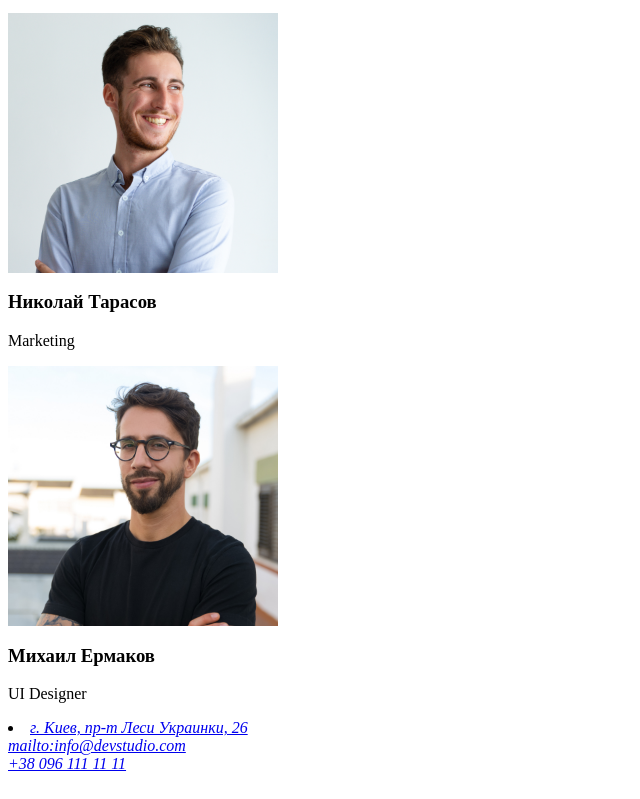
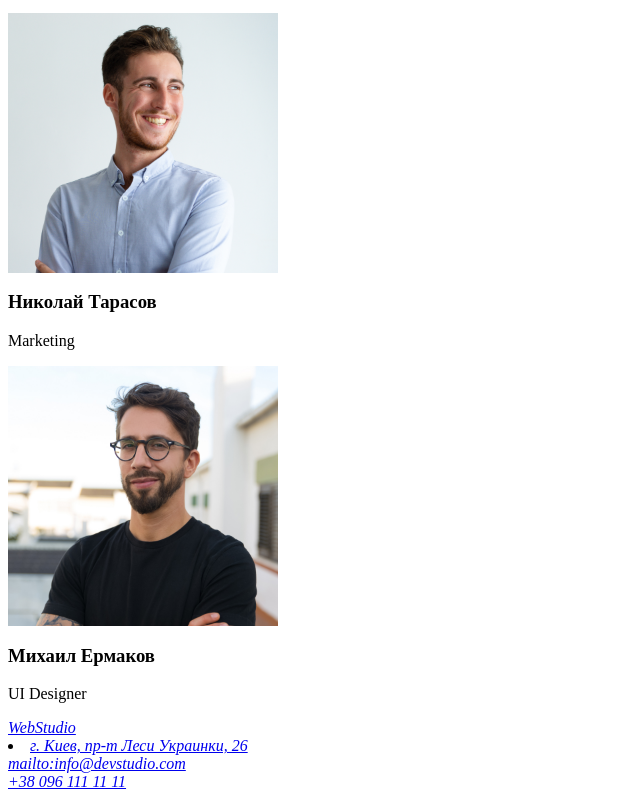
Before and after one commit to Svetlana493/goit-markup-hw-01, a plain HTML site: page index.html in a window 1280 px wide. Shown: the part 1701-2500 px from the top of the page, without its empty margins (0-640 px from the left). Drawn offline with Linux system fonts and the light colour scheme.

Commit message:
виправлення

```diff
--- a/index.html
+++ b/index.html
@@ -88,6 +88,7 @@ nes (96 sloc) 2.88 KB
         <!-- Адрес-->
         <footer>
             <address>
+                <a href="./"> WebStudio </a> <br>
                     <li>
                         <a  href="https://www.google.com/maps/place/%D0%B1%D1%83%D0%BB%D1%8C%D0%B2%D0%B0%D1%80+%D0%9B%D0%B5%D1%81%D1%96+%D0%A3%D0%BA%D1%80%D0%B0%D1%97%D0%BD%D0%BA%D0%B8,+26,+%D0%9A%D0%B8%D1%97%D0%B2,+02000/@50.4265807,30.5361971,17z/data=!3m1!4b1!4m5!3m4!1s0x40d4cf0e033ecbe9:0x57a4dffefec77da0!8m2!3d50.4265807!4d30.5383858">г.
                         Киев, пр-т Леси Украинки, 26
```
Also changed, not shown: 1 other file.
